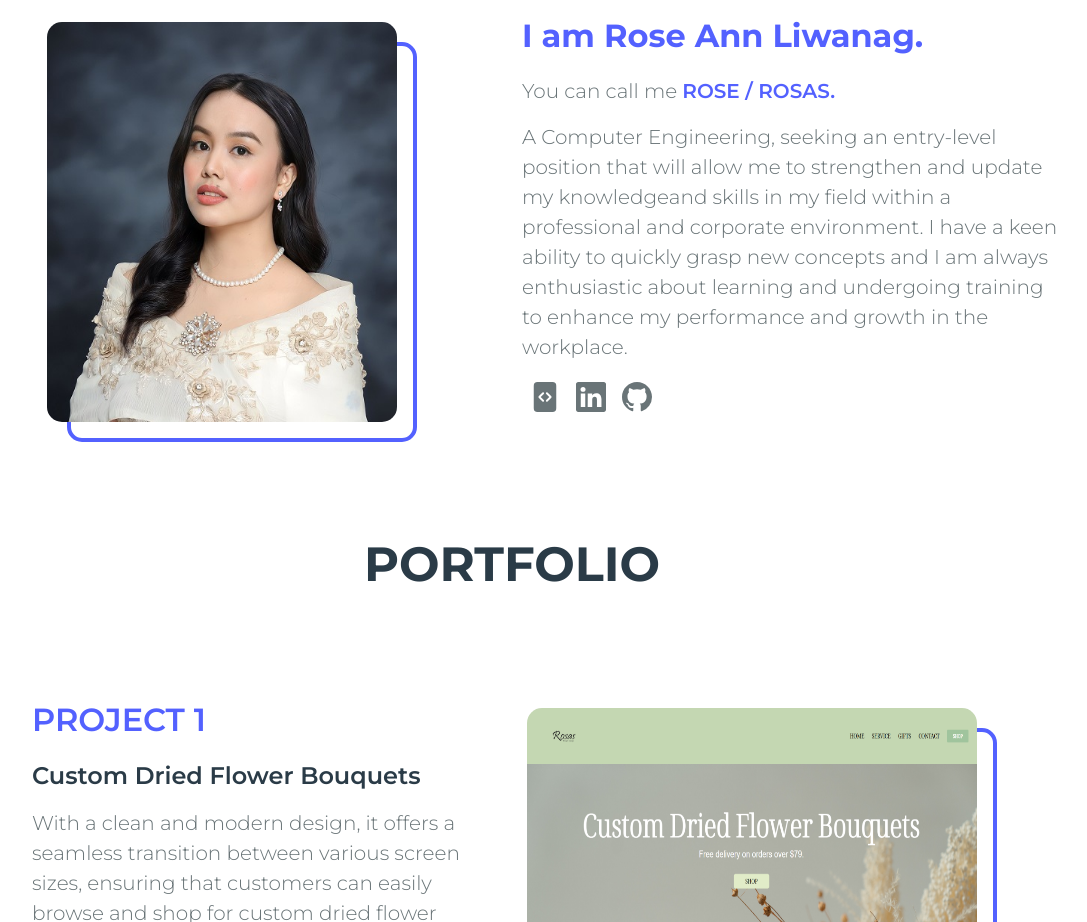
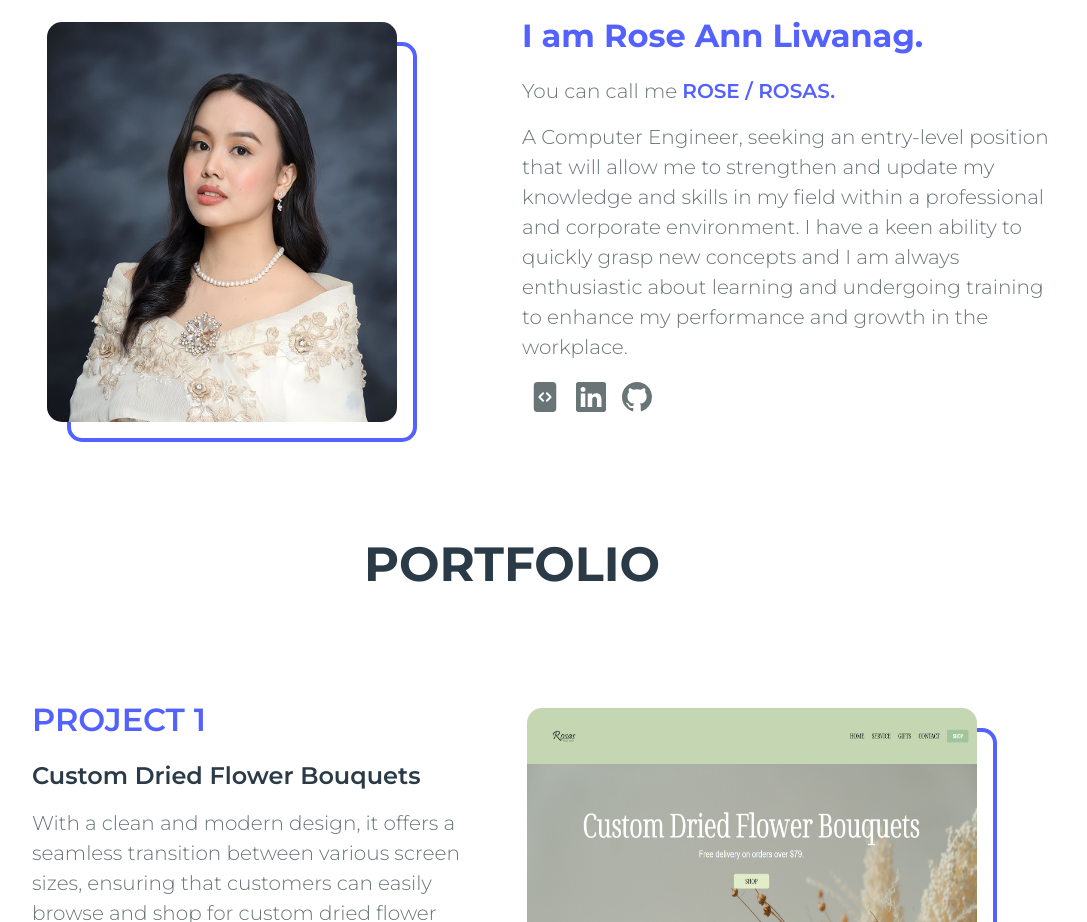
Before and after one commit to engrcoderose/portfolio-latest, a React (Create React App) app: page / in a window 1280 px wide. Shown: the part 1120-2042 px from the top of the page, without its empty margins (128-1215 px from the left). Built offline with nearby package versions, Linux system fonts and the light colour scheme; a web font is replaced by a local one.

Commit message:
fixed typos

```diff
--- a/src/components/About.jsx
+++ b/src/components/About.jsx
@@ -80,12 +80,10 @@ function About() {
           className="md:float-left text-[20px]">
           <h2 className="text-[2rem] font-bold text-[#5361FF] mb-4 font-montserrat">I am Rose Ann Liwanag.</h2>
           <p className="mb-4 font-montserrat">You can call me <span className="text-[#5361FF] font-semibold font-montserrat"> ROSE / ROSAS.</span></p>
-          <p className="mb-4 font-montserrat">A Computer Engineering, seeking an entry-level position that will allow me to strengthen and
-            update my
-            knowledgeand skills
+          <p className="mb-4 font-montserrat">A Computer Engineer, seeking an entry-level position that will allow me to strengthen and
+            update my knowledge and skills
             in my field within a professional and corporate environment. I have a keen ability to quickly grasp new
-            concepts and
-            I am always enthusiastic about learning and undergoing training to enhance my performance and growth in the
+            concepts and I am always enthusiastic about learning and undergoing training to enhance my performance and growth in the
             workplace.
           </p>
           <div className='flex items-center my-5 text-[#697477] cursor-pointer'>
```
